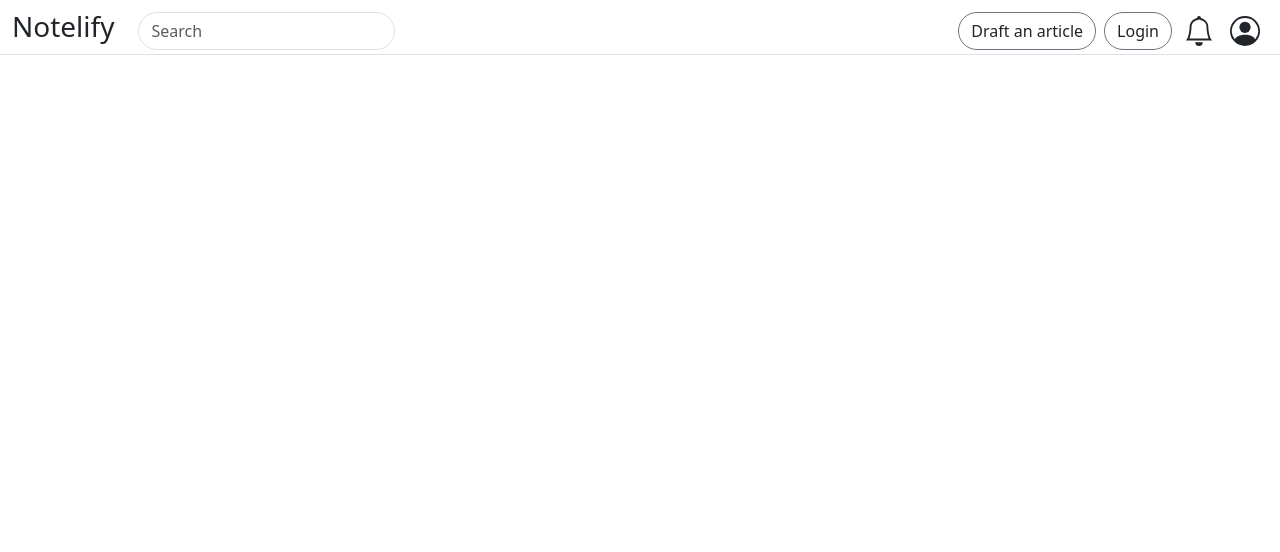
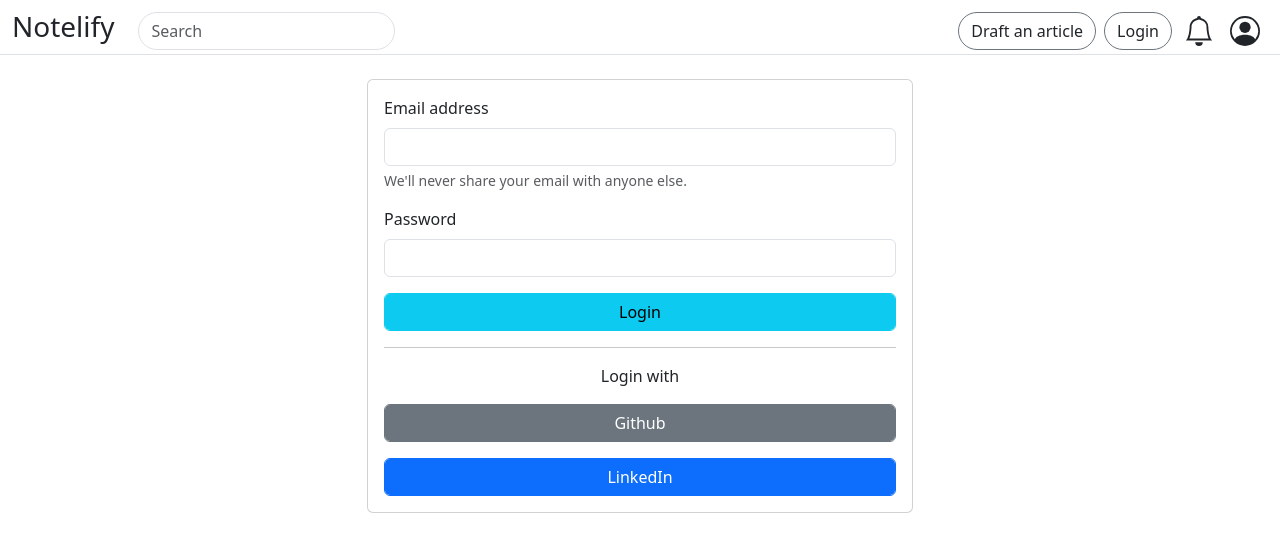
Before and after one commit to AntonyIS/notelify-client-service, a React (Create React App) app: page /login in a window 1280 px wide. Shown: the top 552 px of the page. Built offline with nearby package versions, Linux system fonts and the light colour scheme; no server answers.

Commit message:
Adding initial Login form

```diff
--- a/src/App.tsx
+++ b/src/App.tsx
@@ -6,6 +6,8 @@ import { CreatePost } from './Pages/Posts/CreatePost';
 import { PostPage } from './Pages/Posts/PostPage';
 import { PostEdit } from './Pages/Posts/PostEdit';
 import { UserPage } from './Pages/Users/UserPage';
+import { Login } from './Pages/Authentication/Login';
+import { SignUp } from './Pages/Authentication/Signup';
 
 
 const App:FC = ()  =>{
@@ -19,6 +21,8 @@ const App:FC = ()  =>{
             <Route path="/posts/draft" element={<CreatePost/>}/>
             <Route path="/posts/edit/:post_id" element={<PostEdit/>}/>
             <Route path="/users/:user_id" element={<UserPage/>}/>
+            <Route path="/login" element={<Login/>}/>
+            <Route path="/signup" element={<SignUp/>}/>
 
         </Routes>
       </BrowserRouter>
--- /dev/null
+++ b/src/Pages/Authentication/Login.tsx
@@ -0,0 +1,54 @@
+import React, { useEffect } from "react";
+import { HandleGitHubCallback, InitiateGitHubLogin, InitiateLinkedInLogin } from "../../Services/authService";
+
+export const Login: React.FC = () => {
+    const handleGitHubLogin = (): void => {
+        InitiateGitHubLogin();
+    };
+    const handleLinkedInbLogin = (): void => {
+        InitiateLinkedInLogin();
+    };
+
+    useEffect(() => {
+        const urlParams = new URLSearchParams(window.location.search);
+        const code = urlParams.get('code');
+        if (code) {
+            HandleGitHubCallback(code);
+        }
+    }, []);
+    return (
+        <>
+            <div className="container mt-3 fw-light">
+                <div className="row">
+                    <div className="col-xs-12 col-sm-12 col-md-3 col-lg-3 col-xl-3"></div>
+                    <div className="col-xs-12 col-sm-12 col-md-6 col-lg-6 col-xl-6">
+                        <div className="card">
+                            <div className="card-body p-3">
+                                <form>
+                                    <div className="mb-3">
+                                        <label className="form-label">Email address</label>
+                                        <input type="email" className="form-control" id="exampleInputEmail1" aria-describedby="emailHelp" />
+                                        <div id="emailHelp" className="form-text">We'll never share your email with anyone else.</div>
+                                    </div>
+                                    <div className="mb-3">
+                                        <label className="form-label">Password</label>
+                                        <input type="password" className="form-control" id="exampleInputPassword1"/>
+                                    </div>
+                                    <button type="submit" className="btn btn-info
+                                     form-control">Login</button>
+                                </form>
+                                <hr />
+                                <div className="text-center">
+                                    <p>Login with </p>
+                                </div>
+                                <button type="submit" className="btn btn-secondary form-control" onClick={handleGitHubLogin}>Github</button>
+                                <button type="submit" className="btn mt-3 btn-primary form-control" onClick={handleLinkedInbLogin}>LinkedIn</button>
+                            </div>
+                        </div>
+                    </div>
+                    <div className="col-xs-12 col-sm-12 col-md-3 col-lg-3 col-xl-3"></div>
+                </div>
+            </div>
+        </>
+    )
+}
--- /dev/null
+++ b/src/Pages/Authentication/Signup.tsx
@@ -0,0 +1,5 @@
+export const SignUp:React.FC = () => {
+    return (
+        <></>
+    )
+}
--- a/src/Services/authService.ts
+++ b/src/Services/authService.ts
@@ -2,6 +2,10 @@ import {CLIENT_ID,GITHUB_CALL_BACK_URL,REDIRECT_URI } from "../Config/Config";
 
 export const InitiateGitHubLogin = (): void => {
     window.location.href = `https://github.com/login/oauth/authorize?client_id=${CLIENT_ID}&redirect_uri=${REDIRECT_URI}&scope=user`;
+};
+
+export const InitiateLinkedInLogin = (): void => {
+    window.location.href = `http://localhost:3000/posts/draft`;
 };
 
 export const HandleGitHubCallback = async (code: string): Promise<void> => {
--- a/src/components/Auth/LoginButton.tsx
+++ b/src/components/Auth/LoginButton.tsx
@@ -1,25 +1,35 @@
 import React, { useEffect } from 'react';
-import { HandleGitHubCallback, InitiateGitHubLogin } from '../../Services/authService';
-import { RoundButton } from '../../Styles/Styles';
+// import { HandleGitHubCallback, InitiateGitHubLogin } from '../../Services/authService';
+import { LinkStyle, RoundButton } from '../../Styles/Styles';
+import { Link } from 'react-router-dom';
 
 
 const LoginButton: React.FC = () => {
-    const handleLogin = (): void => {
-        InitiateGitHubLogin();
-    };
+    // const handleLogin = (): void => {
+    //     InitiateGitHubLogin();
+    // };
 
-    useEffect(() => {
-        const urlParams = new URLSearchParams(window.location.search);
-        const code = urlParams.get('code');
-        if (code) {
-            HandleGitHubCallback(code);
-        }
-    }, []);
+    // useEffect(() => {
+    //     const urlParams = new URLSearchParams(window.location.search);
+    //     const code = urlParams.get('code');
+    //     if (code) {
+    //         HandleGitHubCallback(code);
+    //     }
+    // }, []);
 
   return (
-    <button type="button" className="btn btn-outline-secondary fw-light text-dark m-1" onClick={handleLogin} style={RoundButton}>
+    <Link
+        to={`/login`}
+        style={LinkStyle}
+        >
+            <button
+                type="button"
+                className="btn btn-outline-secondary fw-light text-dark m-1"
+                style={RoundButton}
+            >
         Login
     </button>
+    </Link>
   );
 };
 
```
Also changed, not shown: src/components/Auth/SignUpButton.tsx (added, +23 -0 lines).
